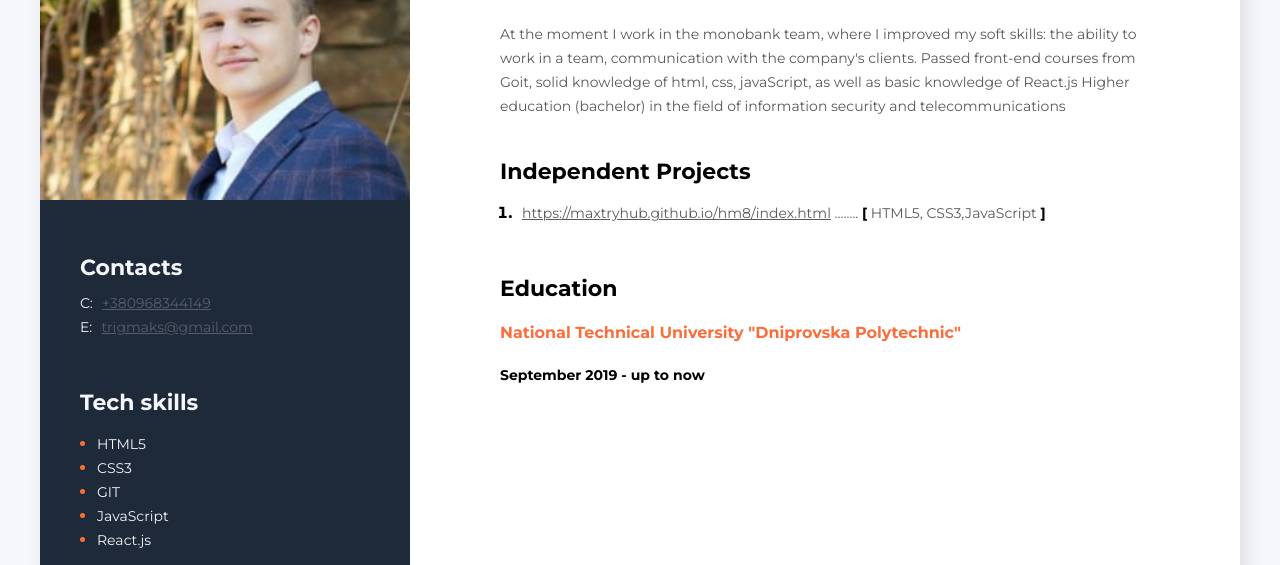
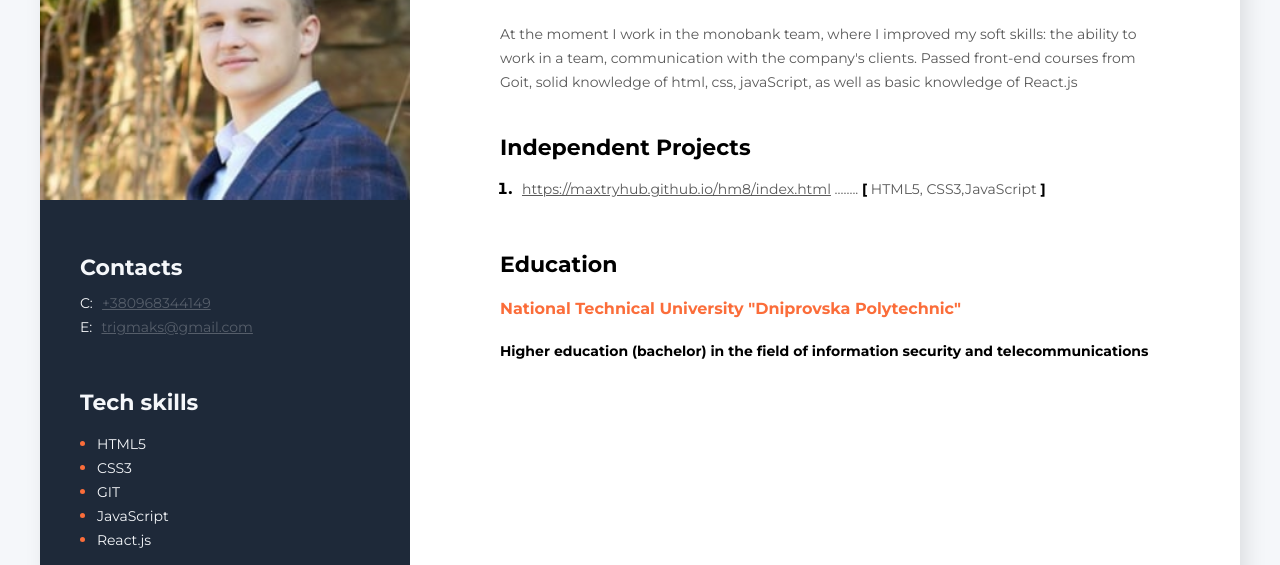
Before and after one commit to MaxTryhub/resume-, a plain HTML site: page index.html in a window 1280 px wide. Shown: the part 235-800 px from the top of the page. Drawn offline with Linux system fonts and the light colour scheme.

Commit message:
Update index.html

```diff
--- a/index.html
+++ b/index.html
@@ -21,7 +21,7 @@
                         <h1 class="about-me-name">Maksym Tryhub</h1>
                     <p class="about-me-description"> At the moment I work in the monobank team, where I improved my soft skills: the ability to work in a team, communication with the company's clients.
 Passed front-end courses from Goit, solid knowledge of html, css, javaScript, as well as basic knowledge of React.js
-Higher education (bachelor) in the field of information security and telecommunications
+
                     </p>
                     </div>
                 <!--My project-->
@@ -44,7 +44,7 @@ Higher education (bachelor) in the field of information security and telecommuni
                 <div class="My-work-experience">
                             <h3 class="main-content-title">Education</h3>
                     <h4 class="University-name">National Technical University "Dniprovska Polytechnic" </h4>
-                    <h5 class="university-fucilty">September 2019 - up to now</h5>
+                    <h5 class="university-fucilty">Higher education (bachelor) in the field of information security and telecommunications</h5>
 
         </div>
 
```
